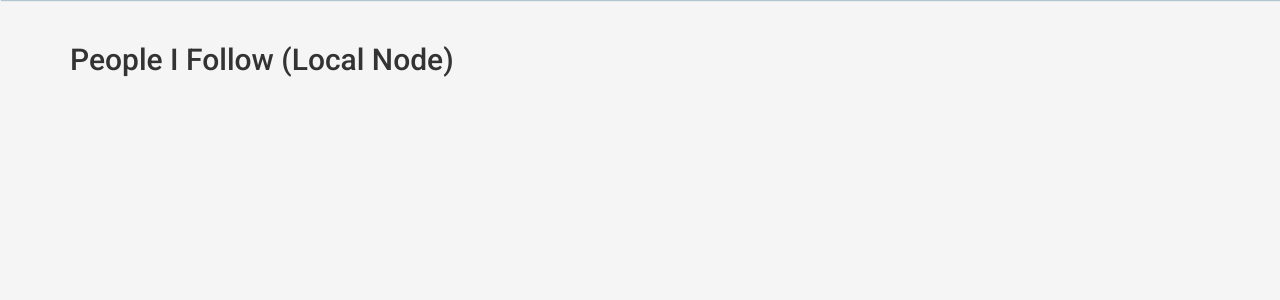
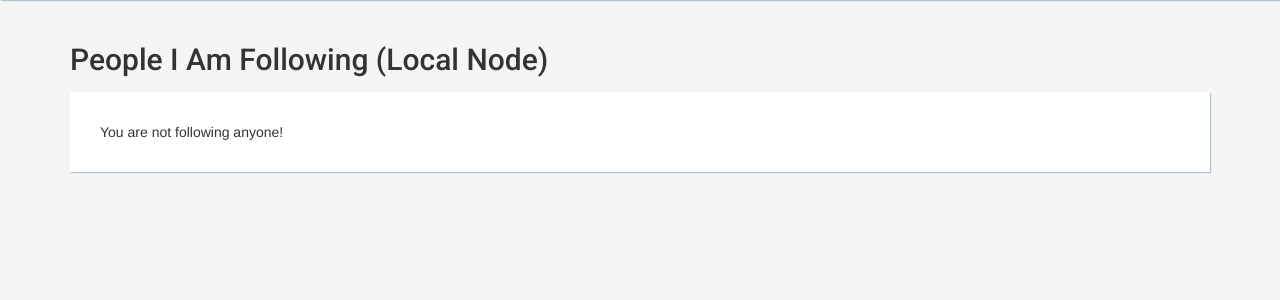
Before and after one commit to CMPUT404F16T04/sturdy-octo-computing-machine, a Django app: template mysite/socknet/templates/socknet/author_templates/manage_following.html in a window 1280 px wide. Shown: the part 51-351 px from the top of the page. Run offline with Django 3.2, Linux system fonts and the light colour scheme; the template is opened without the code that fills it, so the values that code supplies are empty; some libraries are stand-ins or nearby versions.

Commit message:
made follower management consistent with the rest of the app

```diff
--- a/mysite/socknet/admin.py
+++ b/mysite/socknet/admin.py
@@ -63,7 +63,7 @@ class AuthorAdmin(admin.ModelAdmin):
     ordering = ['user']
 
     # Field sets control which fields are displayed on the admin "add" and "change" pages
-    readonly_fields=('friends', 'who_im_following', 'ignored', 'foreign_friends')
+    readonly_fields=('friends', 'who_im_following', 'ignored', 'foreign_friends', "pending_foreign_friends", "host", "url")
     fieldsets = (
         (None, {
             'fields': ('user', 'displayName','host', 'url', 'about_me', 'birthday','github_url', 'friends', 'who_im_following', 'ignored', 'foreign_friends', 'pending_foreign_friends')
--- a/mysite/socknet/models.py
+++ b/mysite/socknet/models.py
@@ -126,6 +126,7 @@ class Author(models.Model):
 
     def get_friend_models(self):
         return self.friends
+
     def get_pending_friend_request_count(self):
         return len(self.get_pending_friend_requests())
 
--- a/mysite/socknet/templates/socknet/author_templates/manage_following.html
+++ b/mysite/socknet/templates/socknet/author_templates/manage_following.html
@@ -1,35 +1,70 @@
 {% extends "base.html" %}
 {% block content %}
-{% load static from staticfiles %}
-    <div class="friend-title">People I Follow (Local Node)</div>
-    <!-- This doesn't really work for foreign people, since there is no notification for cancelling a pending friend request -->
-    <!-- Only display local people I am following who are NOT also my friends -->
-    {% for follower_of in user.author.get_following_only %}
-        <div class="friend-box">
-            <img class="friend-profile-pic" src="{% static 'images/headshot.png' %}"/>
-            <div class="friend-name">
-                <a href="{% url 'profile' authorUUID=follower_of.uuid %}">{{ follower_of.user.username }}</a>
+    <div class="friend-title">People I Am Following (Local Node)</div>
+    {% if user.author.get_following_only.count > 0 %}
+        <!-- This doesn't really work for foreign people, since there is no notification for cancelling a pending friend request -->
+        <!-- Only display local people I am following who are NOT also my friends -->
+            <div class="friends-table col-md-12">
+                <table class="table table-hover">
+                    <thead>
+                        <tr>
+                            <th>Author</th>
+                            <th>Actions</th>
+                        </tr>
+                    </thead>
+                    {% for follower in user.author.get_following_only %}
+                    <tr id="{{follower.uuid}}">
+                        <td class="col-md-5">{{follower.displayName}}</td>
+                        <td class="col-md-2">
+                            <a href="#" class="friend-anchor btn btn-danger btn-xs"
+                            data-uuid="{{ follower.uuid }}" data-username="{{ follower.name }}">
+                                Unfollow <span class="glyphicon glyphicon-remove"></span>
+                            </a>
+                        </td>
+                    </tr>
+                    {% endfor %}
+                </table>
             </div>
-            <div class="friend-button">
-                <a id="{{ follower_of.uuid}}_button" href="#" class="friend-anchor btn btn-danger"
-                data-uuid="{{ follower_of.uuid }}" data-username="{{ follower_of.user.username }}" data-status="unfollow">Unfollow</a>
-            </div>
-        </div>
-    {% endfor %}
-    {% if user.author.get_following_only.count < 1 %}
-    <div class="content-box">You haven't followed anybody yet!</div>
+    {% else %}
+        <div class="content-box">You are not following anyone!</div>
     {% endif %}
 {% endblock %}
 
 {% block scripts %}
 {% load static from staticfiles %}
-<script src="{% static 'js/friend_request_handler.js' %}"></script>
 <script type="text/javascript">
-    // authorUUID and url are needed in friend_request_handler (above)
-    var authorUUID = "{{ user.author.uuid }}";
-    var url = "{% url 'manage_friends' authorUUID=user.author.uuid %}";
+    var url = "{% url 'manage_following' authorUUID=user.author.uuid %}";
     $(document).ready(function() {
         console.log("Manage Following Loaded");
+        $('.friend-anchor').click(function () {
+            var id = $(this).attr('id');
+            var csrftoken = getCookie('csrftoken'); // From js/cookie.js
+            var friendUUID = $(this).data("uuid");
+            console.log("Author wants to unfollow: "+$(this).data("username"));
+            // Unfollow with ajax so we don't have to reload the page.
+            var jsonData = {
+                "action": "unfollow",
+                "friend_id": friendUUID
+            };
+            var jsonStr = JSON.stringify(jsonData);
+            console.log(jsonStr);
+            $.ajax({
+                type: "POST",
+                url: url,
+                data: jsonStr,
+                contentType: "application/json",
+                success: function() { unfollowSuccess(friendUUID); },
+                beforeSend: function(xhr) {
+                    xhr.setRequestHeader("X-CSRFToken", csrftoken);
+                }
+            });
+        });
+
+        function unfollowSuccess(id) {
+            console.log("Unfollow successful!");
+            console.log(id)
+            $('#'+id).remove();
+        }
     });
 </script>
 {% endblock scripts %}
--- a/mysite/socknet/templates/socknet/author_templates/manage_friends.html
+++ b/mysite/socknet/templates/socknet/author_templates/manage_friends.html
@@ -35,7 +35,6 @@
 
 {% block scripts %}
 <script type="text/javascript">
-    // authorUUID and url are needed in friend_request_handler (above)
     var authorUUID = "{{ user.author.uuid }}";
     var url = "{% url 'manage_friends' authorUUID=user.author.uuid %}";
     $(document).ready(function() {
```
Also changed, not shown: mysite/socknet/views/author_views.py (+21 -7 lines).
